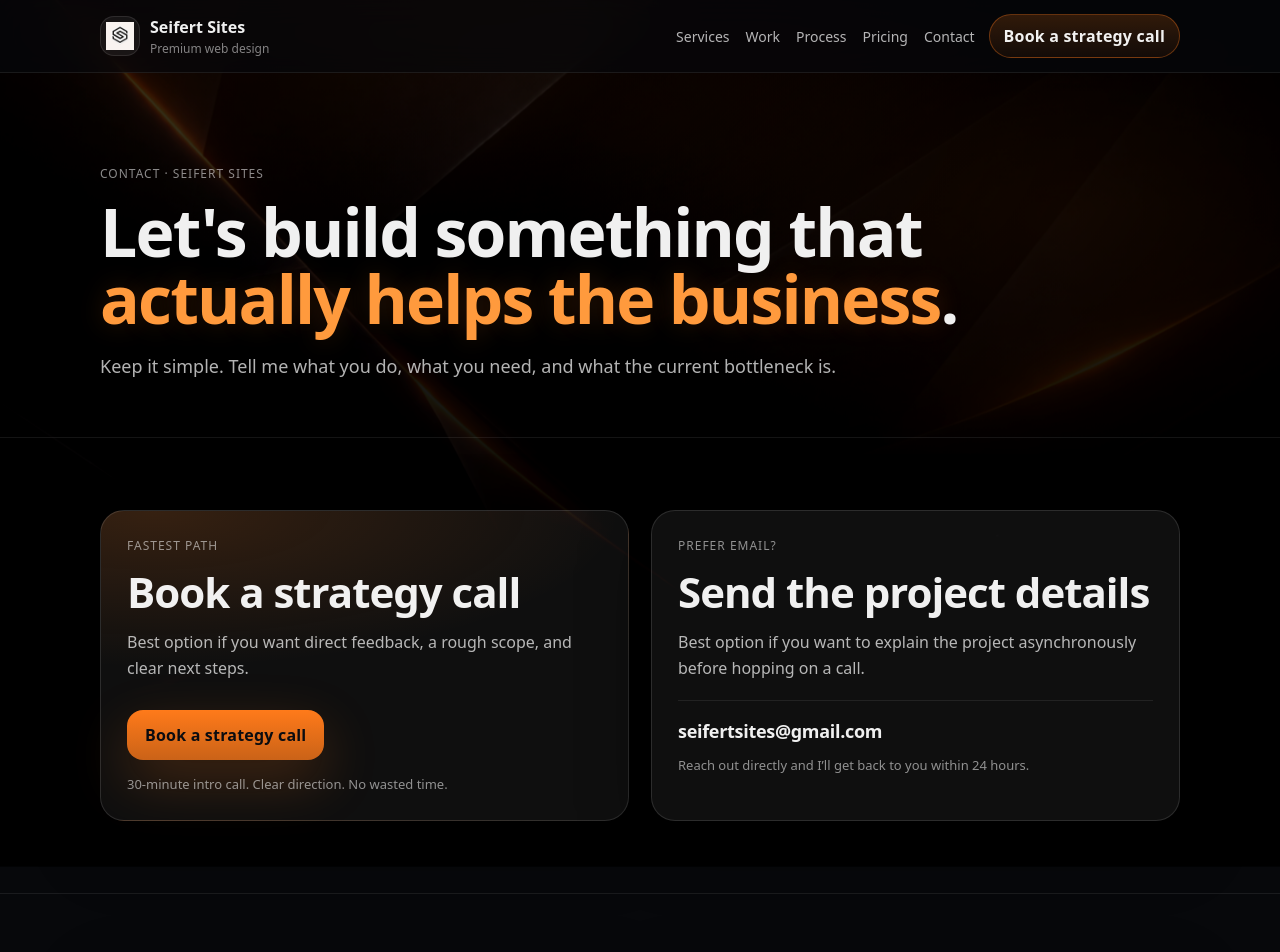
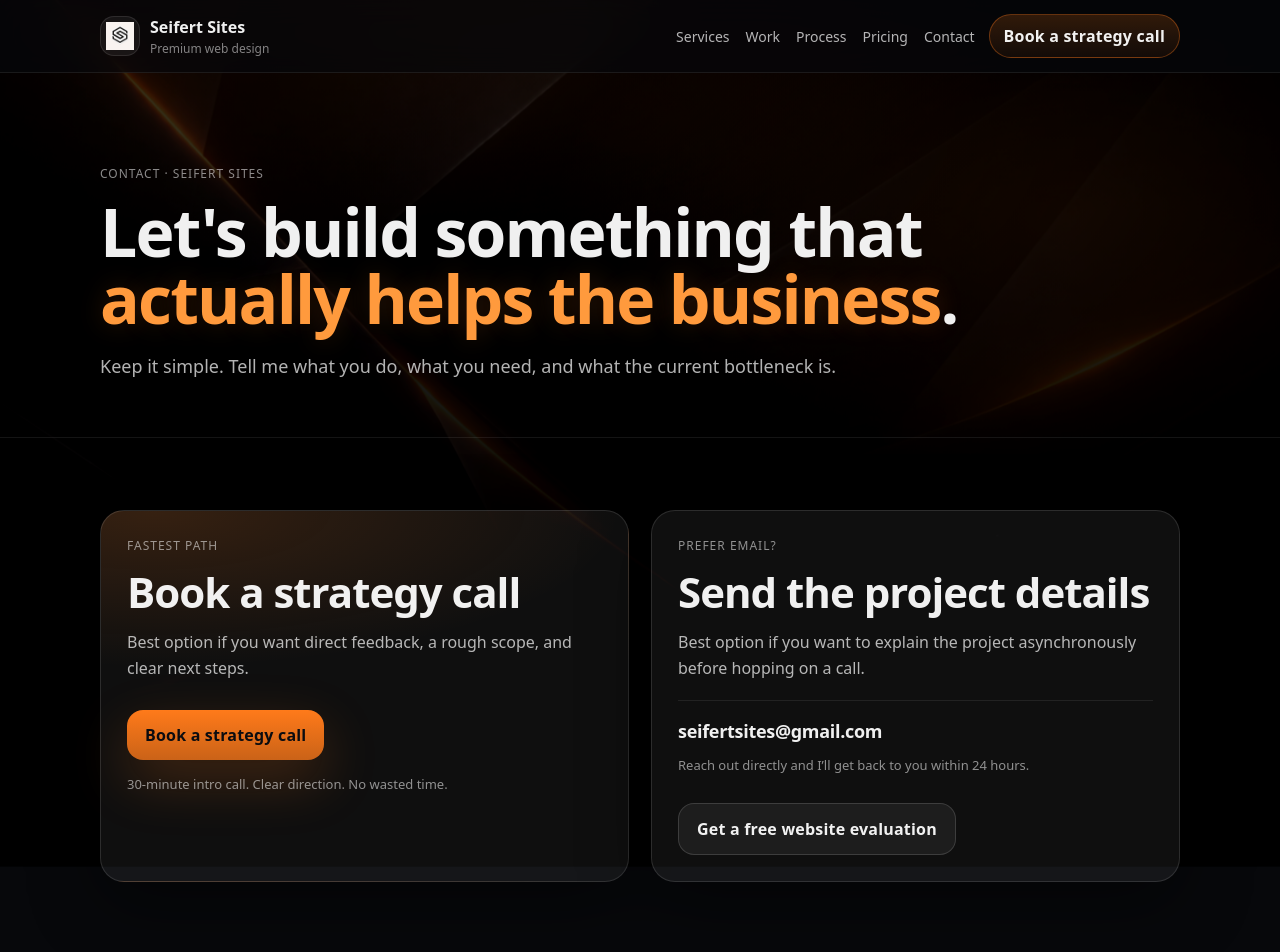
Before and after one commit to lucasseifert113/seifert-sites-fixed, a Next.js app: page /contact in a window 1280 px wide. Shown: the top 952 px of the page. Built offline with nearby package versions, Linux system fonts and the light colour scheme.

Commit message:
Add free website evaluation CTA to contact page

```diff
--- a/app/contact/page.tsx
+++ b/app/contact/page.tsx
@@ -62,6 +62,14 @@ export default function ContactPage() {
             <p className="mutedSmall" style={{ marginTop: 12 }}>
               Reach out directly and I’ll get back to you within 24 hours.
             </p>
+            <div className="btnRow">
+              <a
+                className="btnGhost"
+                href={`mailto:${site.email}?subject=Free%20Website%20Evaluation&body=Hi%20Lucas%2C%0A%0AI%E2%80%99d%20like%20a%20free%20website%20evaluation%20for%20my%20business.%0A%0ABusiness%20name%3A%0AWebsite%20link%3A%0A%0AThanks.`}
+              >
+                Get a free website evaluation
+              </a>
+            </div>
           </div>
         </div>
       </section>
```
